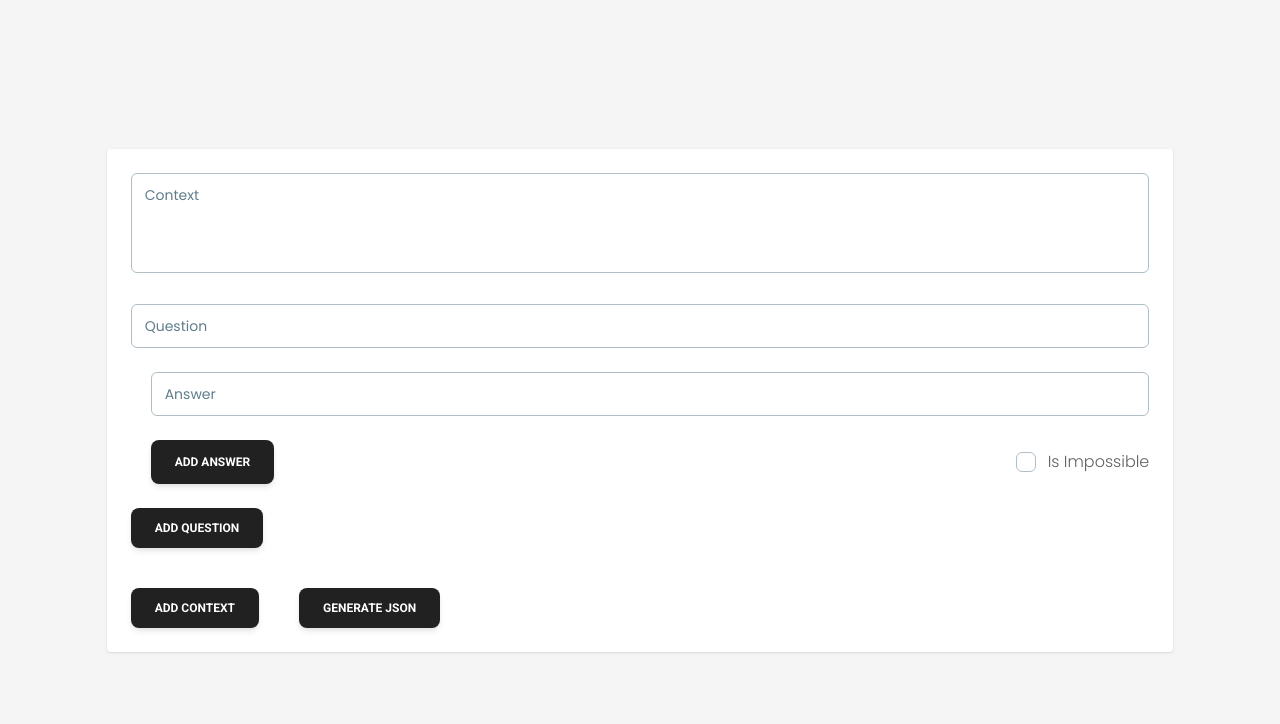
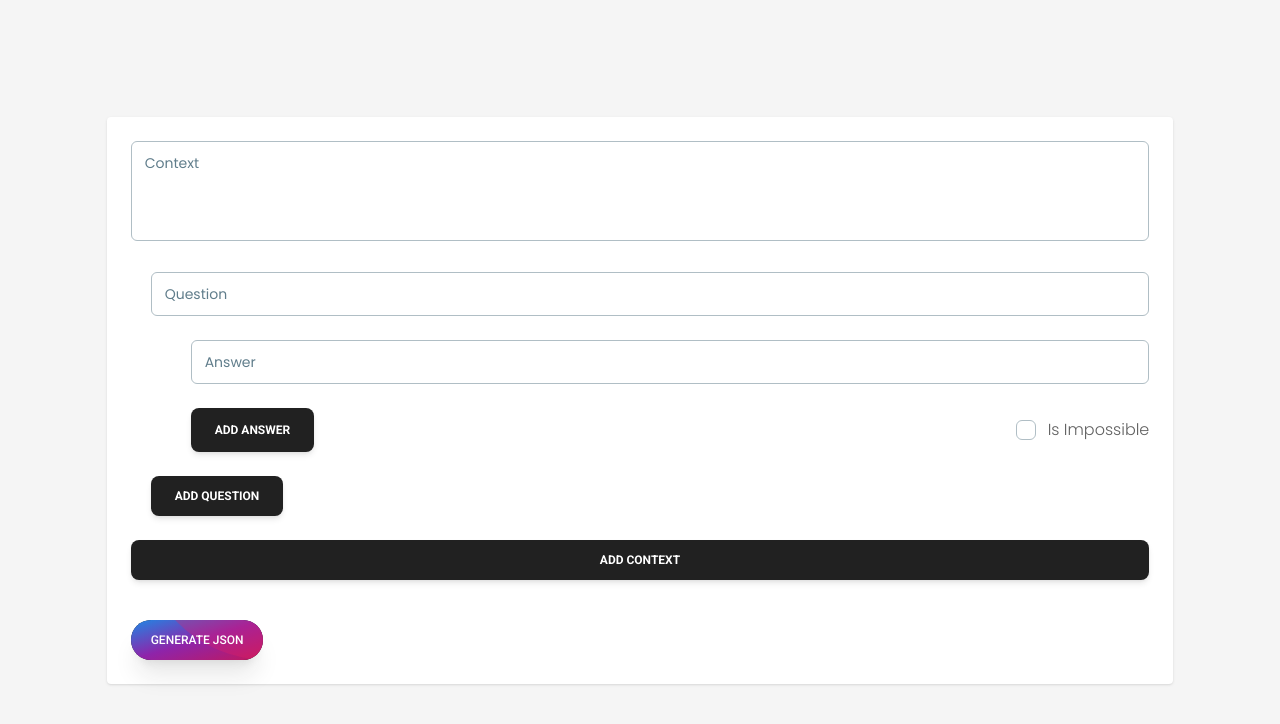
Before and after one commit to akadeepesh/ML_Automation_Frontend, a React (Create React App) app: page /check in a window 1280 px wide. Shown: the top 724 px of the page. Built offline with nearby package versions, Linux system fonts and the light colour scheme; a web font is replaced by a local one.

Commit message:
Alignment fixed

```diff
--- a/src/components/Template.jsx
+++ b/src/components/Template.jsx
@@ -23,6 +23,10 @@ const MyForm = () => {
 
   const handleChange = (e, contextIndex, qaIndex, answerIndex) => {
     const updatedData = [...data];
+    // const selectedText = e.target.value.substring(
+    //   e.target.selectionStart,
+    //   e.target.selectionEnd
+    // );
     if (answerIndex !== undefined) {
       updatedData[contextIndex].qas[qaIndex].answers[answerIndex][
         e.target.name
@@ -110,16 +114,16 @@ const MyForm = () => {
               />
               {/* <div className="flex flex-col space-y-6"></div> */}
               {contextData.qas.map((qa, qaIndex) => (
-                <div key={qaIndex}>
+                <div className="flex flex-col space-y-6 ml-5" key={qaIndex}>
                   <Input
                     variant="outlined"
                     label="Question"
                     size="lg"
                     onChange={(e) => handleChange(e, contextIndex, qaIndex)}
                   />
-                  <div className="flex flex-col ml-5 space-y-6">
+                  <div className="flex flex-col ml-10 space-y-6">
                     {qa.answers.map((answer, answerIndex) => (
-                      <div className="flex flex-col mt-6" key={answerIndex}>
+                      <div className="flex flex-col" key={answerIndex}>
                         <Input
                           variant="outlined"
                           size="lg"
@@ -154,22 +158,25 @@ const MyForm = () => {
                       />
                     </div>
                   </div>
+                  <Button
+                    size="md"
+                    className="w-fit"
+                    onClick={() => addQuestion(contextIndex)}
+                  >
+                    Add Question
+                  </Button>
                 </div>
               ))}
-              <Button
-                size="md"
-                className="w-fit"
-                onClick={() => addQuestion(contextIndex)}
-              >
-                Add Question
-              </Button>
+              <Button onClick={addContext}>Add Context</Button>
             </div>
           ))}
-          <Button className="mt-10 mr-10" onClick={addContext}>
-            Add Context
-          </Button>
-          <Button className="mt-10" type="submit">
-            Generate JSON
+          <Button
+            className="relative mt-10 inline-flex items-center justify-center p-4 px-5 py-3 overflow-hidden font-medium text-indigo-600 transition duration-300 ease-out rounded-full shadow-xl group hover:ring-1 hover:ring-purple-500"
+            type="submit"
+          >
+            <span className="absolute inset-0 w-full h-full bg-gradient-to-br from-blue-600 via-purple-600 to-pink-700"></span>
+            <span className="absolute bottom-0 right-0 block w-64 h-64 mb-32 mr-4 transition duration-500 origin-bottom-left transform rotate-45 translate-x-24 bg-pink-500 rounded-full opacity-30 group-hover:rotate-90 ease"></span>
+            <span className="relative text-white">Generate JSON</span>
           </Button>
         </form>
       </div>
```
